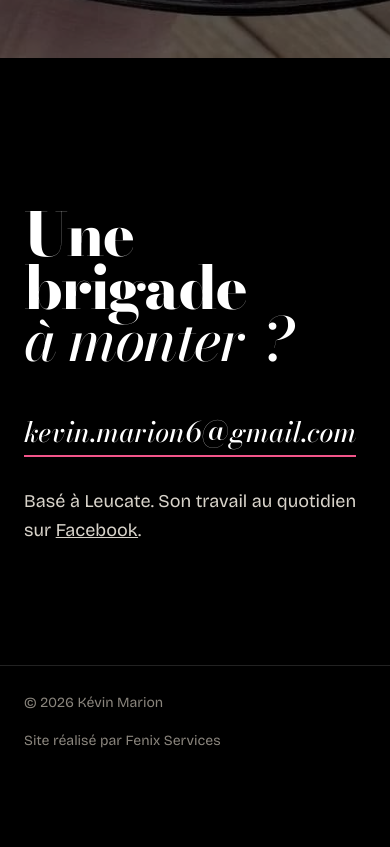
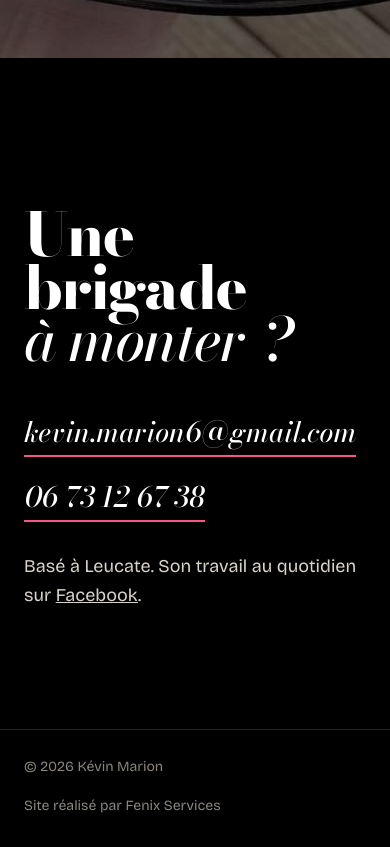
Before and after one commit to FenixServicesFrance/kevin-marion-chef, a plain HTML site: page index.html in a window 390 px wide. Shown: the part 9237-10084 px from the top of the page. Before the commit the page ends 10019 px from the top, so only its background shows below. Drawn offline with Linux system fonts and the light colour scheme.

Commit message:
Ajout du téléphone dans le contact
Co-Authored-By: Claude Opus 5.5 <noreply@anthropic.com>
Claude-Session: https://claude.ai/code/session_01JaHMw4d2si7MPP1UGhCPqs

```diff
--- a/index.html
+++ b/index.html
@@ -124,6 +124,7 @@
   .contact h2{font-size:clamp(60px,10vw,170px);line-height:.88}
   .mail{display:inline-block;margin-top:44px;font-family:var(--didone);font-style:italic;font-weight:500;font-size:clamp(28px,4.6vw,64px);text-decoration:none;border-bottom:2px solid var(--rose);overflow-wrap:anywhere;transition:color .2s}
   .mail:hover{color:var(--rose)}
+  .mail.tel{display:table;margin-top:18px}
   .contact p{color:var(--craie);margin-top:30px}
   footer{display:flex;justify-content:space-between;gap:16px;flex-wrap:wrap;padding-top:26px;padding-bottom:30px;border-top:1px solid #222;color:#8a857d;font-size:14px}
 </style>
@@ -257,6 +258,7 @@
 <section id="contact" class="contact pad">
   <h2>Une brigade<br><em>à monter&nbsp;?</em></h2>
   <a class="mail" href="mailto:kevin.marion6@gmail.com">kevin.marion6@gmail.com</a>
+  <a class="mail tel" href="tel:+33673126738">06 73 12 67 38</a>
   <p>Basé à Leucate. Son travail au quotidien sur <a href="https://www.facebook.com/chef.kevin.marion/" target="_blank" rel="noopener">Facebook</a>.</p>
 </section>
 </main>
```
